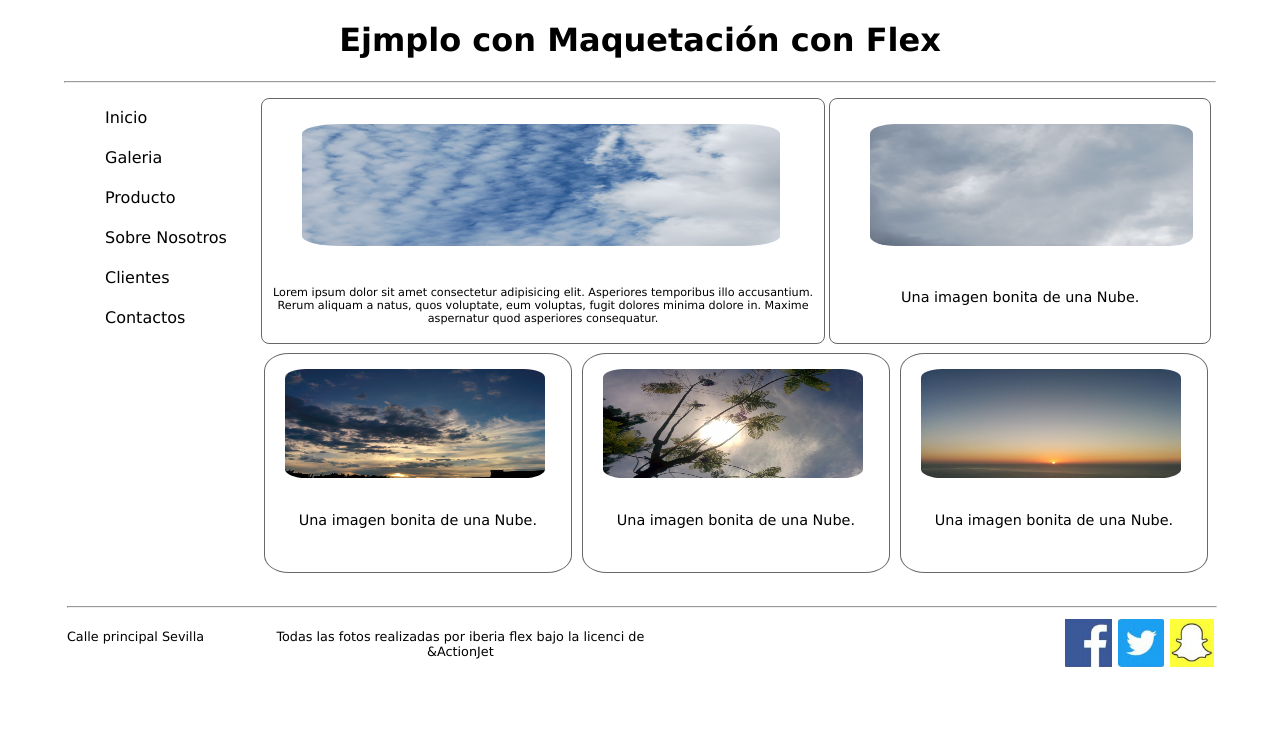
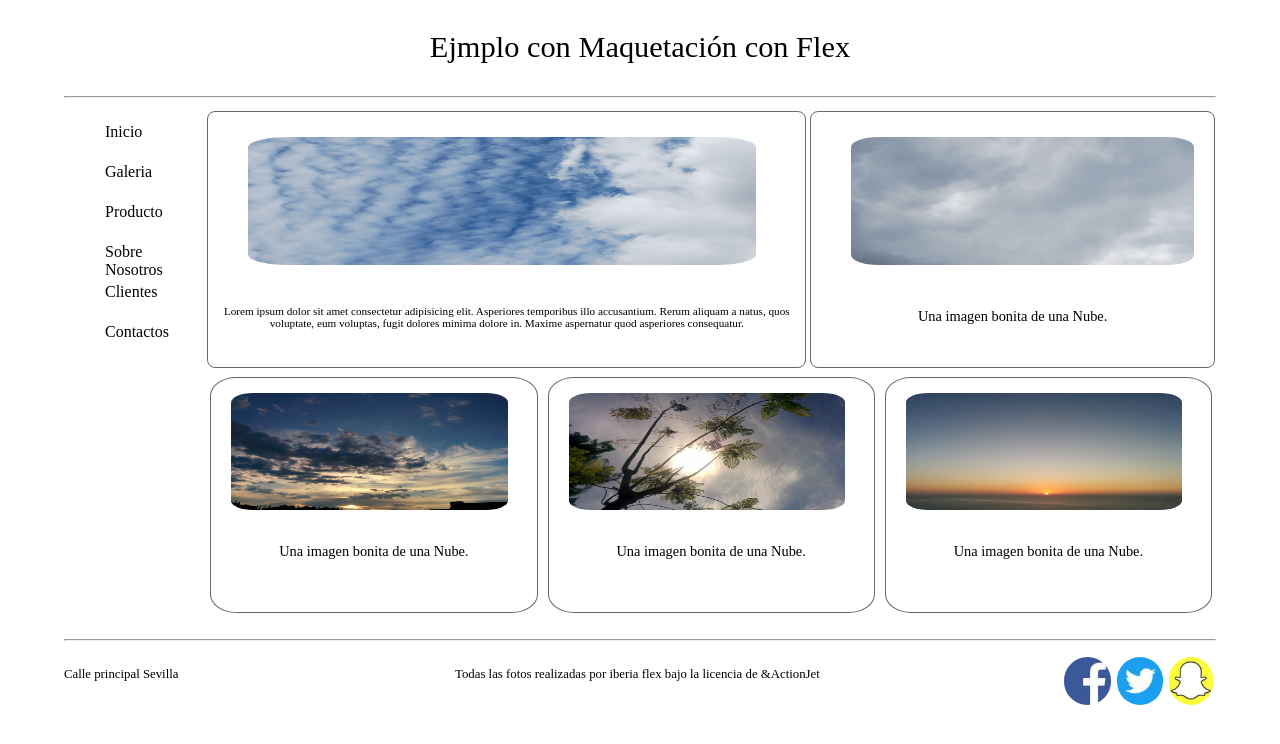
Before and after one commit to juandmelendezpe/MaquetacionFlex, a plain HTML site: page index.html in a window 1280 px wide. Drawn offline with Linux system fonts and the light colour scheme.

Commit message:
cambios 3
se realizo ajustes . en css y index
footer
*div -

```diff
--- a/css/style.css
+++ b/css/style.css
@@ -9,11 +9,11 @@
    --card-izq: #f39;
    --card-der: rgb(203, 103, 3);
 }
+@import url("https://fonts.googleapis.com/css2?family=Lobster&display=swap");
 
 body {
     margin: 0;
     padding: 0;
-    font-family: 'Lucida Sans', 'Lucida Sans Regular', 'Lucida Grande', 'Lucida Sans Unicode', Geneva, Verdana, sans-serif;
 
 }
 p{
@@ -29,18 +29,24 @@ p{
  }
 
  /*****HEADER*************************************/
-
+header{
+   height: 20%;
+}
  .titulo{
     width: 100%;
     text-align: center;
  }
+ .titulo p{
+   font-size: 1.9rem;
+ }
 
  /****MENU**************************************/
  nav {
-    width: 15%;
+    width: 12%;
     height: 400px;
     text-align: left;
     float: left;
+    display: flex;
  }
  nav ul li{
     margin: 0;
@@ -62,11 +68,13 @@ p{
     border-radius: 5px;
  }
  /*****MAIN***************************************/
+ main{
+   display: flex;
+ }
  section {
-    margin: 2px;
     padding: 1px;
-    width: 83%;
-    height: 500px;
+    width: 88%;
+    height: 525px;
     float: right;
 
  }
@@ -77,9 +85,10 @@ p{
     display: flex;
 
     width: 100%;
-    height: 250px;
+    height: 50%;
 
-    margin: 2px auto;
+    margin: 2px;
+    border: 1px solid (var(--card-izq));
 }
 .block-box-arriba{
     width: 40%;
@@ -115,14 +124,13 @@ p{
  }
  .block-abajo{
 
-    flex-direction: row;
+
     justify-content: space-between;
     display: flex;
     flex-direction: row;
     width: 100%;
-    height: 245px;
-
-    margin: 2px auto;
+    height: 50%;
+    margin: 2px;
 
 
  }
@@ -147,8 +155,7 @@ p{
  footer{
     width: 100%;
     height: 90px;
-    margin: 2px;
-    padding: 1px;
+   display: flex;
     position: relative;
 
 
@@ -159,16 +166,23 @@ p{
 
  .texto1{
     float: left;
+    width: 25%;
+    margin-top: 5px;
+ }
+ .texto1 p{
+   text-align: left;
  }
  .footer-text-centro{
-    width: 35%;
+    width: 40%;
     height: auto;
     float: left;
     margin-left: 55px;
+    margin-top: 5px;
  }
  .footer-logos{
     width: 25%;
     float: right;
+    margin-top: 5px;
 
 
  }
@@ -177,8 +191,9 @@ p{
     margin: 2px;
     padding: 1px;
     float: right;
+    border-radius: 25px;
  }
  .footer-logos img:hover{
-    width: 25%;
-    height: 25%;
+    width: 15%;
+    height: 15%;
  }
--- a/index.html
+++ b/index.html
@@ -5,17 +5,16 @@
     <meta http-equiv="X-UA-Compatible" content="IE=edge">
     <meta name="viewport" content="width=, initial-scale=1.0">
     <link rel="preconnect" href="https://fonts.googleapis.com">
-<link rel="preconnect" href="https://fonts.gstatic.com" crossorigin>
-<link href="https://fonts.googleapis.com/css2?family=Alex+Brush&display=swap" rel="stylesheet">
-<link rel="stylesheet" href="css/style.css"/>
-<title>MaquetaFlex</title>
-</head>
+    <link href="https://fonts.googleapis.com/css?family=Lobster" rel="stylesheet" />
+    <link rel="stylesheet" href="css/style.css"/>
+    <title>MaquetaFlex</title>
+    </head>
 <body>
     <header >
 
     <div class="container">
         <div class="titulo">
-            <h1>Ejmplo con Maquetación con Flex</h1>
+            <p>Ejmplo con Maquetación con Flex</p>
         </div>
         <hr>
     </div>
@@ -45,6 +44,7 @@
                 <div class="block-box-arriba"><img src="img/img2.jpg" alt="foto nube 2">
                     <p>Una imagen bonita de una Nube.</p> </div>
             </div>
+
             <div class="block-abajo">
                 <div class="block-box-abajo">
                     <img src="img/img3.jpg" alt="foto nube 3">
@@ -64,7 +64,7 @@
         <div class="container">
         <hr>
         <div class="texto1"><p>Calle principal Sevilla</p>   </div>
-        <div class="footer-text-centro"><p>Todas las fotos realizadas por iberia flex bajo la licenci de &ActionJet</p>  </div>
+        <div class="footer-text-centro"><p>Todas las fotos realizadas por iberia flex bajo la licencia de &ActionJet</p>  </div>
         <div class="footer-logos" >
             <img src="img/snapchat.jpg" alt="logo-snapcht"/>
             <img src="img/twitter.jpg"    alt="logo-twiter"/>
```
Lines whose indentation alone changed are shown as unchanged.
